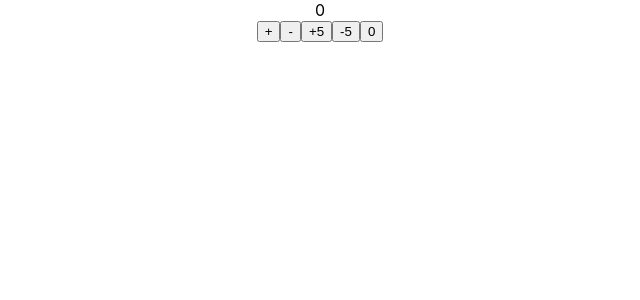
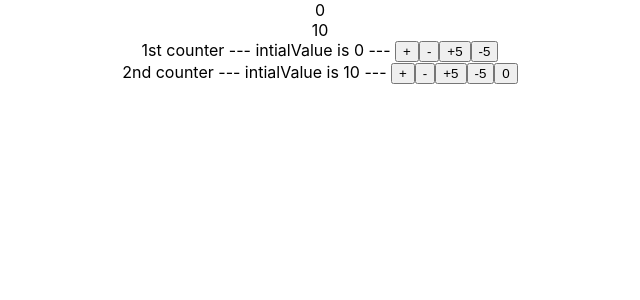
Before and after one commit to R4m21/react-hooks, a React (Create React App) app: page / in a window 1280 px wide. Shown: the top 300 px of the page, without its empty margins (320-960 px from the left). Built offline with nearby package versions, Linux system fonts and the light colour scheme.

Commit message:
useReducer (complex state & action) add deffrent increment and decrement value of object form (state and action is object form)

```diff
--- a/src/components/CounterR2.js
+++ b/src/components/CounterR2.js
@@ -1,13 +1,18 @@
 import React, { useReducer } from "react";
 const initialState = {
   firstCounter: 0,
+  secondCounter: 10,
 };
 const reducer = (state, action) => {
   switch (action.type) {
     case "increment":
-      return { firstCounter: state.firstCounter + action.value };
+      return { ...state, firstCounter: state.firstCounter + action.value };
     case "decrement":
-      return { firstCounter: state.firstCounter - action.value };
+      return { ...state, firstCounter: state.firstCounter - action.value };
+    case "increment2":
+      return { ...state, secondCounter: state.secondCounter + action.value };
+    case "decrement2":
+      return { ...state, secondCounter: state.secondCounter - action.value };
     case "reset":
       return initialState;
     default:
@@ -19,6 +24,8 @@ function CounterR2() {
   return (
     <div>
       <div>{count.firstCounter}</div>
+      <div>{count.secondCounter}</div>
+      <span>1st counter --- intialValue is 0 --- </span>
       <button onClick={() => dispatch({ type: "increment", value: 1 })}>
         +
       </button>
@@ -31,6 +38,20 @@ function CounterR2() {
       <button onClick={() => dispatch({ type: "decrement", value: 5 })}>
         -5
       </button>
+      <br />
+      <span>2nd counter --- intialValue is 10 --- </span>
+      <button onClick={() => dispatch({ type: "increment2", value: 1 })}>
+        +
+      </button>
+      <button onClick={() => dispatch({ type: "decrement2", value: 1 })}>
+        -
+      </button>
+      <button onClick={() => dispatch({ type: "increment2", value: 5 })}>
+        +5
+      </button>
+      <button onClick={() => dispatch({ type: "decrement2", value: 5 })}>
+        -5
+      </button>
       <button onClick={() => dispatch({ type: "reset" })}>0</button>
     </div>
   );
```
